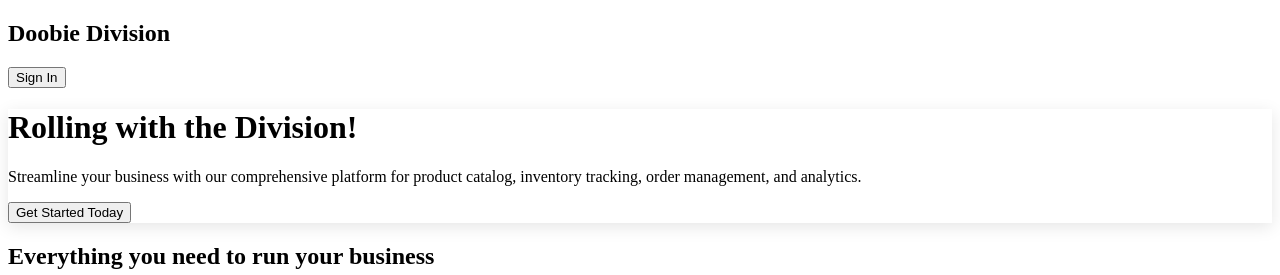
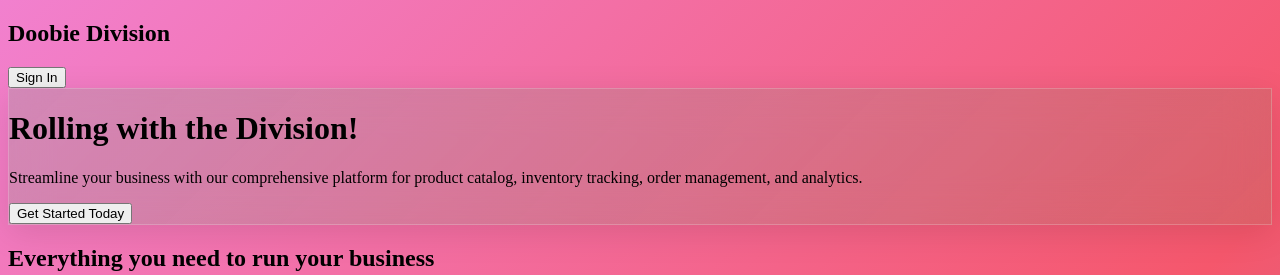
Before and after one commit to ResonantCEO/Doobie-Division, a React (Vite) app in the folder client/: page / in a window 1280 px wide. Shown: the top 275 px of the page. Built offline with nearby package versions, Linux system fonts and the light colour scheme; no server answers; what @shared/schema would draw is missing.

Commit message:
Restored to '49a4332b0ac7c8b88e5ebc4e3584fb0a79e665a8'
Replit-Restored-To: 49a4332b0ac7c8b88e5ebc4e3584fb0a79e665a8

```diff
--- a/client/src/index.css
+++ b/client/src/index.css
@@ -68,20 +68,20 @@
 }
 
 :root {
-  --background: hsl(0, 0%, 97%);
+  --background: hsl(0, 0%, 100%);
   --foreground: hsl(0, 0%, 0%);
-  --muted: hsl(210, 40%, 88%);
-  --muted-foreground: hsl(215, 16%, 30%);
+  --muted: hsl(210, 40%, 98%);
+  --muted-foreground: hsl(215, 16%, 47%);
   --popover: hsl(0, 0%, 100%);
   --popover-foreground: hsl(0, 0%, 0%);
-  --card: hsl(0, 0%, 92%);
+  --card: hsl(0, 0%, 100%);
   --card-foreground: hsl(0, 0%, 0%);
-  --border: hsl(214, 32%, 70%);
-  --input: hsl(214, 32%, 85%);
+  --border: hsl(214, 32%, 91%);
+  --input: hsl(214, 32%, 91%);
   --primary: hsl(142, 76%, 36%);
   --primary-foreground: hsl(210, 40%, 98%);
-  --secondary: hsl(210, 40%, 85%);
-  --secondary-foreground: hsl(0, 0%, 0%);
+  --secondary: hsl(142, 69%, 40%);
+  --secondary-foreground: hsl(142, 69%, 12%);
   --accent: hsl(0, 84%, 60%);
   --accent-foreground: hsl(0, 0%, 98%);
   --destructive: hsl(0, 84%, 60%);
@@ -128,8 +128,17 @@
   }
 
   body {
-    @apply bg-background text-foreground font-sans antialiased;
+    @apply font-sans antialiased text-foreground;
+    background: linear-gradient(135deg, #667eea 0%, #764ba2 25%, #f093fb 50%, #f5576c 75%, #4facfe 100%);
+    background-size: 400% 400%;
+    animation: gradient 15s ease infinite;
     min-height: 100vh;
+  }
+
+  .dark body {
+    background: linear-gradient(135deg, #1a1a2e 0%, #16213e 25%, #0f3460 50%, #1a1a2e 75%, #16213e 100%);
+    background-size: 400% 400%;
+    animation: gradient 15s ease infinite;
   }
 
   @keyframes gradient {
@@ -139,40 +148,47 @@
   }
 }
 
-/* Custom styles for better visibility */
+/* Custom styles for the ecommerce app - Glassmorphism */
 .hero-gradient {
-  background: linear-gradient(135deg, hsl(var(--primary)) 0%, hsl(var(--primary)) 100%);
-  border: 1px solid hsl(var(--border));
-  box-shadow: 0 4px 16px rgba(0, 0, 0, 0.1);
+  background: linear-gradient(135deg, rgba(34, 197, 94, 0.15) 0%, rgba(22, 163, 74, 0.1) 100%);
+  backdrop-filter: blur(20px);
+  border: 1px solid rgba(255, 255, 255, 0.2);
+  box-shadow: 0 8px 32px rgba(0, 0, 0, 0.1);
 }
 
 .product-card {
-  background: hsl(var(--card));
-  border: 1px solid hsl(var(--border));
-  box-shadow: 0 2px 8px rgba(0, 0, 0, 0.1);
+  background: rgba(255, 255, 255, 0.08);
+  backdrop-filter: blur(15px);
+  border: 1px solid rgba(255, 255, 255, 0.15);
+  box-shadow: 0 8px 32px rgba(0, 0, 0, 0.1);
   transition: all 0.3s cubic-bezier(0.4, 0, 0.2, 1);
 }
 
 .product-card:hover {
-  transform: translateY(-2px);
-  box-shadow: 0 8px 24px rgba(0, 0, 0, 0.15);
+  transform: translateY(-4px);
+  background: rgba(255, 255, 255, 0.12);
+  box-shadow: 0 15px 40px rgba(0, 0, 0, 0.15);
+  border: 1px solid rgba(255, 255, 255, 0.25);
 }
 
 .glass-card {
-  background: hsl(var(--card));
-  border: 1px solid hsl(var(--border));
-  box-shadow: 0 2px 8px rgba(0, 0, 0, 0.1);
+  background: rgba(255, 255, 255, 0.1);
+  backdrop-filter: blur(15px);
+  border: 1px solid rgba(255, 255, 255, 0.2);
+  box-shadow: 0 8px 32px rgba(0, 0, 0, 0.1);
 }
 
 .glass-nav {
-  background: hsl(var(--card));
-  border-bottom: 1px solid hsl(var(--border));
-  box-shadow: 0 2px 8px rgba(0, 0, 0, 0.1);
+  background: rgba(255, 255, 255, 0.08);
+  backdrop-filter: blur(20px);
+  border-bottom: 1px solid rgba(255, 255, 255, 0.1);
+  box-shadow: 0 4px 16px rgba(0, 0, 0, 0.1);
 }
 
 .glass-button {
-  background: hsl(var(--secondary));
-  border: 1px solid hsl(var(--border));
+  background: rgba(255, 255, 255, 0.15);
+  backdrop-filter: blur(10px);
+  border: 1px solid rgba(255, 255, 255, 0.2);
   transition: all 0.3s ease;
 }
 
```
Also changed, not shown: attached_assets/image_1753676601539.png (deleted).
